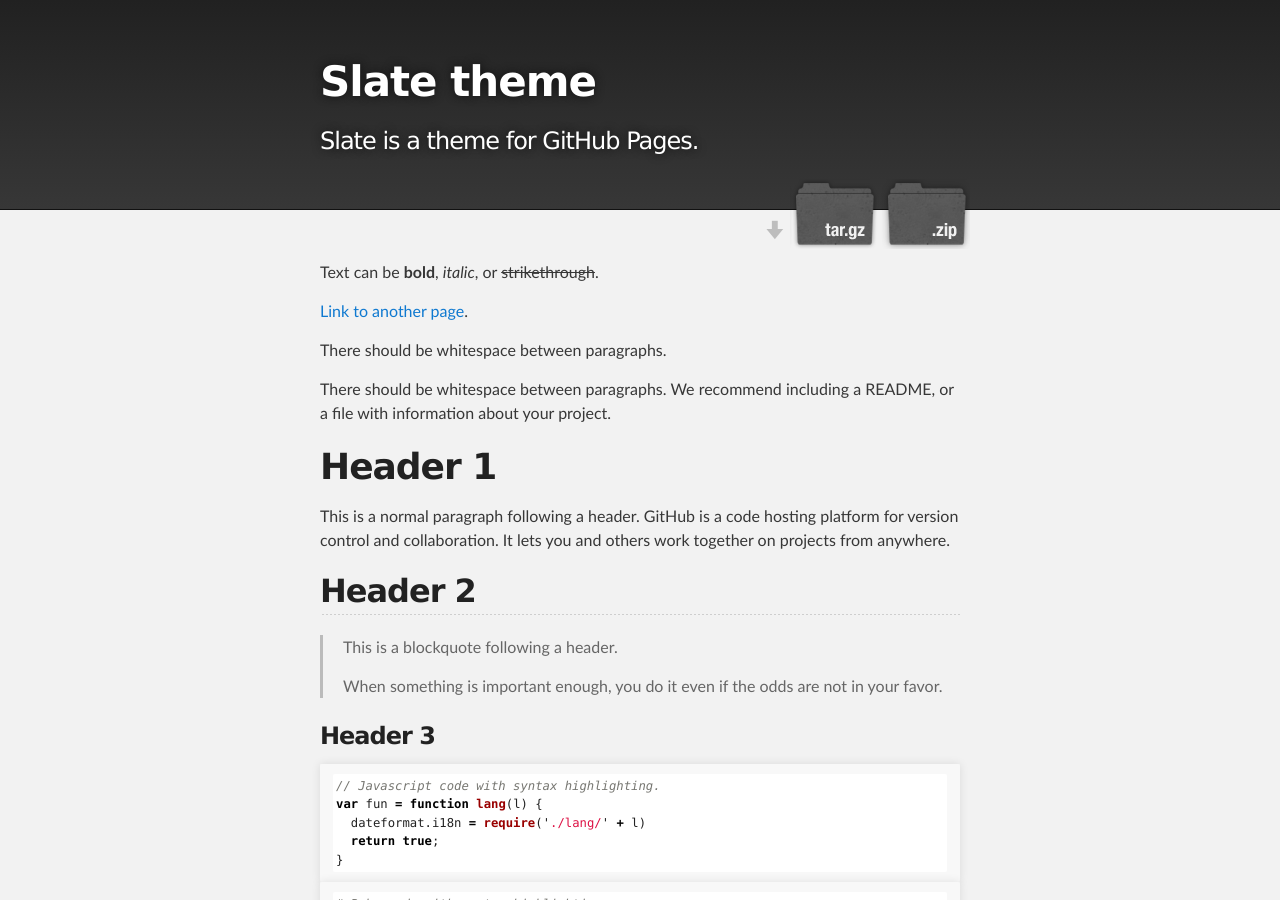
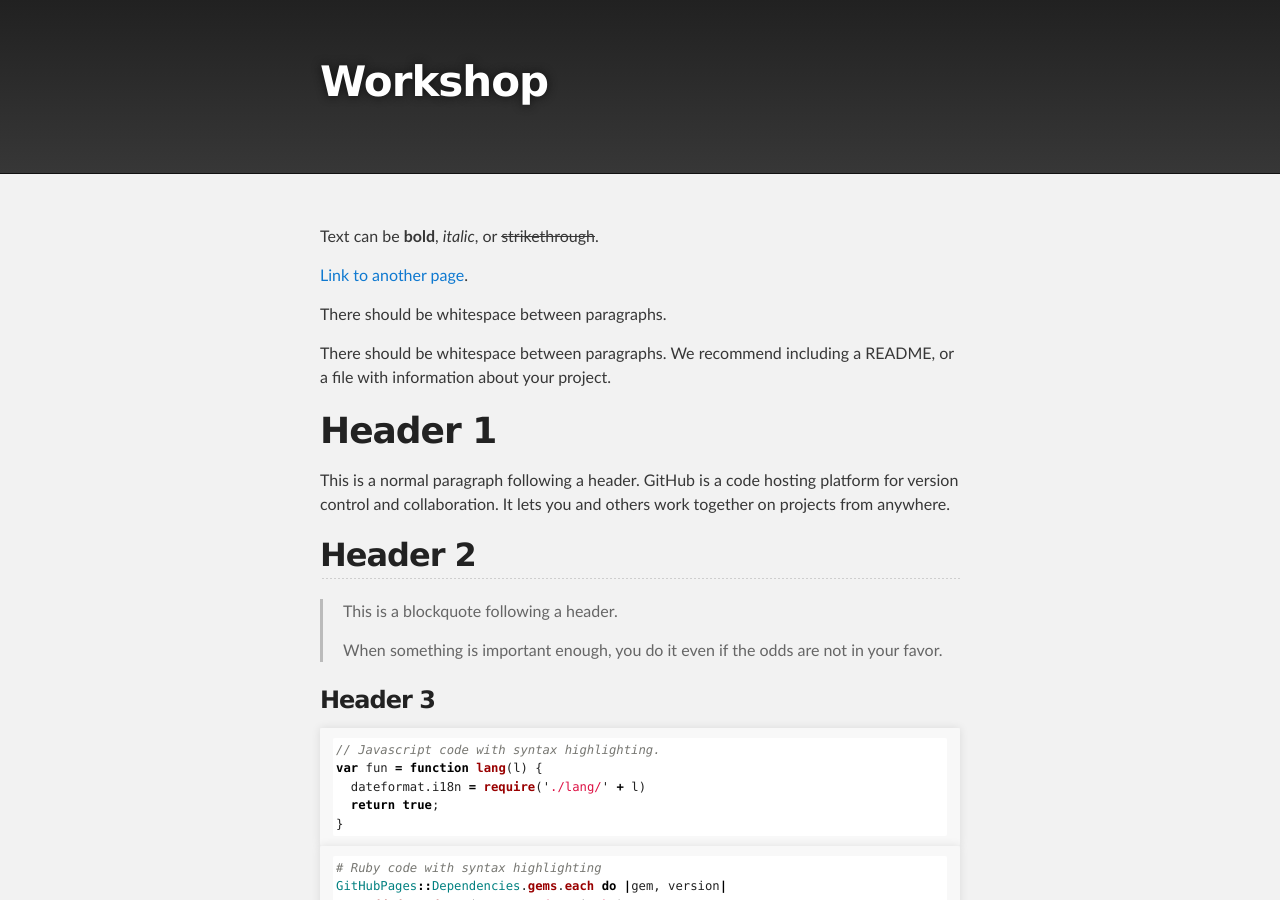
Before and after one commit to AngieGLuque/AngieGLuque.github.io, a Jekyll site: the page built from index.md, in a window 1280 px wide and 900 px high. Built offline with Jekyll 4.4.1, drawn with Linux system fonts in a browser that asks for light colours; the repository's description, which GitHub fills in, is left out.

Commit message:
Update _config.yml

```diff
--- a/_config.yml
+++ b/_config.yml
@@ -1,6 +1,6 @@
-title: Slate theme
-description: Slate is a theme for GitHub Pages.
-show_downloads: true
+title: Workshop #6
+description:
+show_downloads: false
 google_analytics:
 theme: jekyll-theme-slate
 remote_theme: pages-themes/slate@v0.2.0
```
